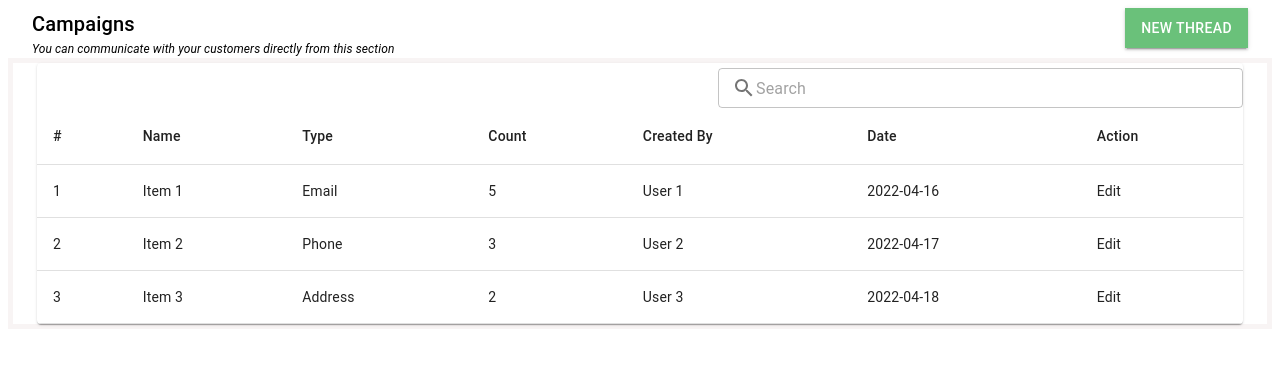
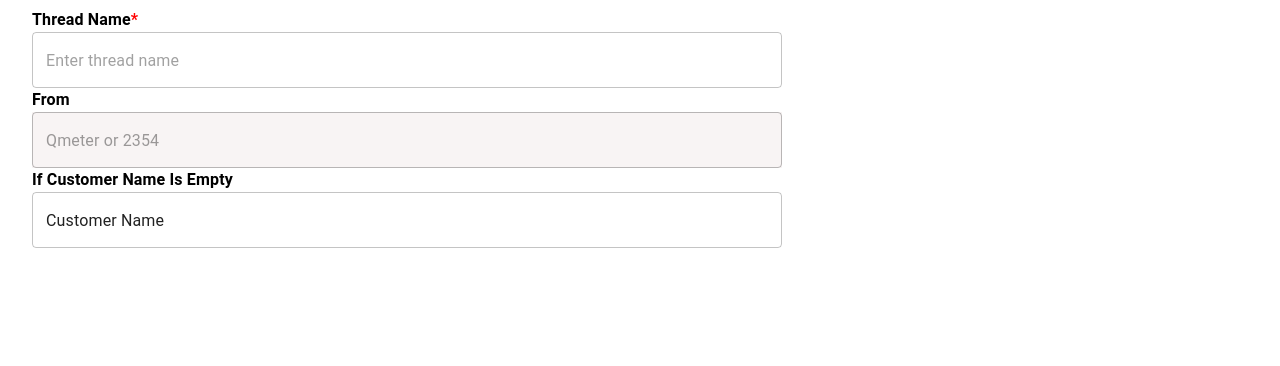
Before and after one commit to livinginatent/qmeter-task, a React (Create React App) app: page / in a window 1280 px wide. Shown: the top 366 px of the page. Built offline with nearby package versions, Linux system fonts and the light colour scheme.

Commit message:
created MailThread component

```diff
--- a/src/App.js
+++ b/src/App.js
@@ -1,8 +1,10 @@
 import Campaigns from "./component/Campaigns";
+import MailThread from "./component/MailThread";
 
 function App() {
   return <>
-  <Campaigns/>
+  {/* <Campaigns/> */}
+  <MailThread/>
   </>;
 }
 
--- /dev/null
+++ b/src/component/MailThread.js
@@ -0,0 +1,52 @@
+import styled from "@emotion/styled";
+import { Container, TextField, Typography } from "@mui/material";
+import React, { useState } from "react";
+
+const MailThread = () => {
+  const [threadName, setThreadName] = useState("");
+  const [customerName, setCustomerName] = useState("Customer Name");
+  const handleSubmit = (event) => {
+    event.preventDefault();
+    // handle form submission
+  };
+
+  const FieldName = styled(Typography)`
+    // Custom Typography to avoid styling repetitions
+    font-weight: 700;
+  `;
+  const Field = styled(TextField)`
+    // Custom TextField to avoid styling repetitions
+    width: 750px;
+  `;
+  const asterisk = <span style={{ color: "red" }}>*</span>;
+
+  return (
+    <>
+      <Container maxWidth={false}>
+        <form onSubmit={handleSubmit}>
+          <FieldName sx={{ fontWeight: "bold" }}>
+            Thread Name{asterisk}
+          </FieldName>
+          <Field
+            placeholder="Enter thread name"
+            value={threadName}
+            onChange={(event) => setThreadName(event.target.value)}
+            required
+          />
+          <FieldName>From</FieldName>
+          <Field
+            sx={{
+              backgroundColor: "#f8f4f4",
+            }}
+            disabled
+            value="Qmeter or 2354"
+          />
+          <FieldName>If Customer Name Is Empty</FieldName>
+          <Field  value={customerName} />
+        </form>
+      </Container>
+    </>
+  );
+};
+
+export default MailThread;
```
